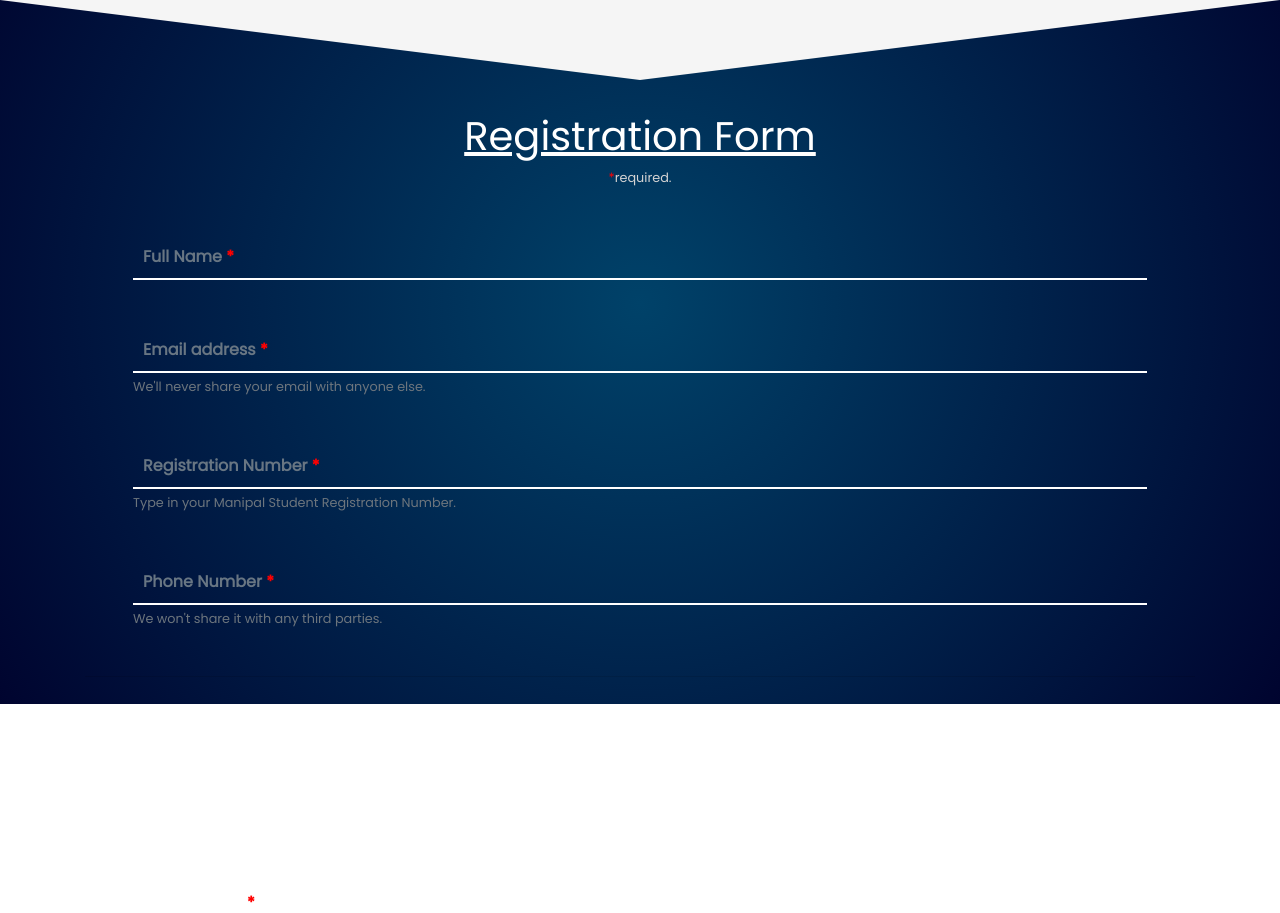
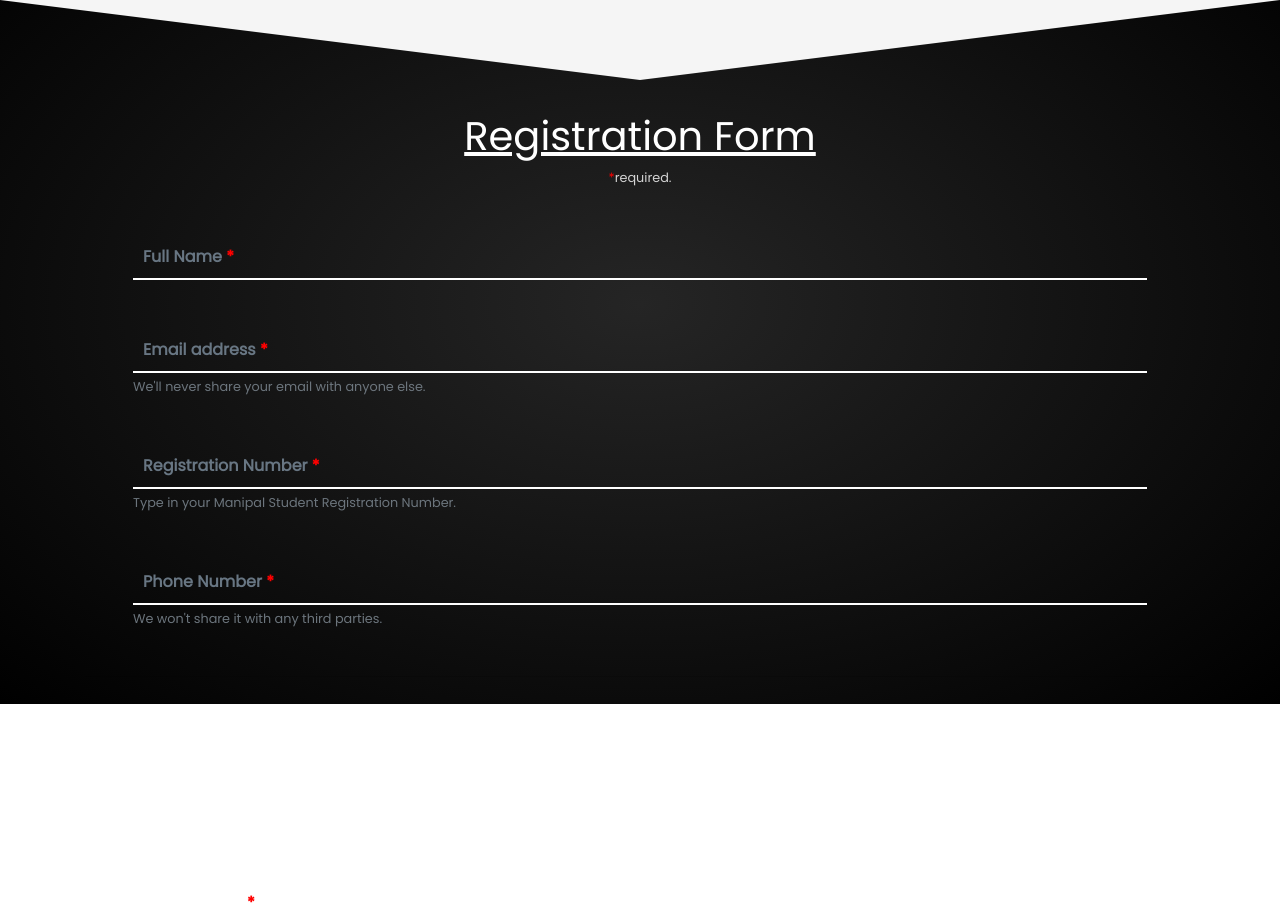
Before and after one commit to avijits01/EnigmaWeb, a PHP site: page /registrations.html in a window 1280 px wide. Shown: the part 96-1009 px from the top of the page. Run offline with PHP 8.4, Linux system fonts and the light colour scheme; some libraries are stand-ins or nearby versions.

Commit message:
Changed Form BG Gradient

```diff
--- a/css/formAnimation.css
+++ b/css/formAnimation.css
@@ -32,12 +32,16 @@ body::after {
 	content: "";
 	width: 100%;
 	height: 100%;
-	background: rgb(0, 66, 105);
+	/* background: rgb(0, 66, 105);
 	background: radial-gradient(
 		circle,
 		rgba(0, 66, 105, 1) 0%,
 		rgba(0, 4, 47, 1) 100%
-	);
+	); */
+	background: #252525;
+	background: -webkit-radial-gradient(center, #252525, #000000);
+	background: -moz-radial-gradient(center, #252525, #000000);
+	background: radial-gradient(ellipse at center, #252525, #000000);
 }
 
 main {
```
